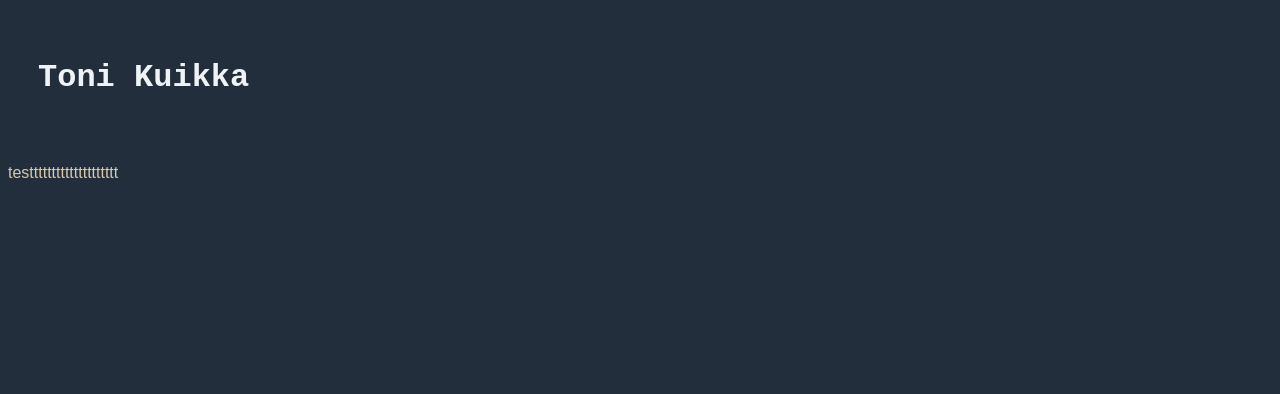
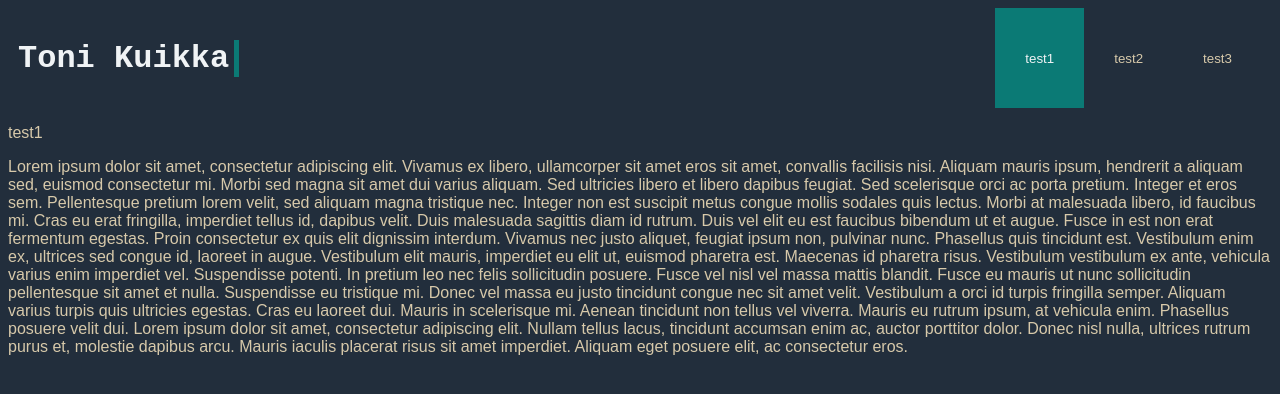
Before and after one commit to tonikuikka/tonikuikka.github.io, a Nuxt app: page / in a window 1280 px wide. Shown: the top 394 px of the page. Built offline with nearby package versions, Linux system fonts and the light colour scheme.

Commit message:
Add a tab control

```diff
--- a/assets/style/main.css
+++ b/assets/style/main.css
@@ -9,4 +9,6 @@
 html, body, div#__nuxt {
     height: 100% !important;
     background: var(--background);
+	color: var(--paragraphs);
+	font-family: Arial, Helvetica, sans-serif;
 }
--- a/assets/style/main.scss
+++ /dev/null
@@ -1,42 +0,0 @@
-body {
-  margin: 0;
-  background-color: #000;
-  position: absolute;
-  left: 0;
-  right: 0;
-  top: 0;
-  bottom: 0;
-
-  color: #fff;
-
-  display: flex;
-  justify-content: center;
-  align-items: center;
-
-  font-family: 'Courier New', Courier, monospace;
-}
-
-*,
-*:focus {
-  outline: none !important;
-}
-
-ol,
-ul {
-  margin: 0px;
-}
-
-.active-folder {
-  color: #1AAF5C;
-}
-
-a,
-a:hover,
-a:visited {
-  text-decoration: none;
-  color: inherit;
-}
-
-a:hover {
-  text-decoration: underline;
-}
--- a/nuxt.config.ts
+++ b/nuxt.config.ts
@@ -9,11 +9,11 @@ export default defineNuxtConfig({
                 { name: 'viewport', content: 'width=device-width, initial-scale=1' }
             ],
             link: [
-        { rel: 'icon', type: 'image/svg', href: '/favicon.svg' }
+                { rel: 'icon', type: 'image/svg', href: '/favicon.svg' },
+                { rel: 'stylesheet', href: 'https://fonts.googleapis.com/icon?family=Material+Icons' }
             ]
         }
     },
-  modules: [
-  ],
+    modules: [],
     css: ['~/assets/style/main.css']
 })
--- a/pages/index.vue
+++ b/pages/index.vue
@@ -1,34 +1,146 @@
+<script lang="ts">
+    export default {
+        data() {
+            return {
+                tabs: [
+                    'test1',
+                    'test2',
+                    'test3'
+                ] as string[],
+                selectedTab: 'test1' as string,
+                hideMenu: true
+            }
+        },
+        watch: {
+            selectedTab: function() {
+                this.changePage();
+            }
+        },
+        methods: {
+            changePage: function() {
+                const container = this.$refs['page-content'] as HTMLElement;
+                const index = this.tabs.indexOf(this.selectedTab);
+
+                container.scrollTo({
+                    top: container.scrollTop,
+                    left: (container.scrollWidth / this.tabs.length) * index,
+                    behavior: 'smooth' as ScrollBehavior
+                });
+            },
+        }
+    }
+</script>
+
 <template>
     <div id="page-wrapper">
         <header>
-            <h1>Toni Kuikka</h1>
+            <h1>
+                <p class="typing-effect">Toni Kuikka</p>
+            </h1>
+            <div id="navigator">
+                <button @click="hideMenu = !hideMenu">
+                    <span class="material-icons mobile-only">
+                        menu
+                    </span>
+                </button>
+                <span :class="{'hidden': hideMenu}">
+                    <button v-for="tab of tabs" @click="selectedTab = tab"
+                    :disabled="tab === selectedTab">
+                        {{ tab }}
+                    </button>
+                </span>
+            </div>
         </header>
-        <div id="page-content">
-            <p>testttttttttttttttttttt</p>
+        <div id="page-content" ref="page-content">
+            <div class="page-tabs" v-for="tab of tabs">
+                <p>{{tab}}</p>
+                <p>
+                    Lorem ipsum dolor sit amet, consectetur adipiscing elit. Vivamus ex libero, ullamcorper sit amet eros sit amet, convallis facilisis nisi. Aliquam mauris ipsum, hendrerit a aliquam sed, euismod consectetur mi. Morbi sed magna sit amet dui varius aliquam. Sed ultricies libero et libero dapibus feugiat. Sed scelerisque orci ac porta pretium. Integer et eros sem. Pellentesque pretium lorem velit, sed aliquam magna tristique nec. Integer non est suscipit metus congue mollis sodales quis lectus. Morbi at malesuada libero, id faucibus mi. Cras eu erat fringilla, imperdiet tellus id, dapibus velit. Duis malesuada sagittis diam id rutrum. Duis vel elit eu est faucibus bibendum ut et augue. Fusce in est non erat fermentum egestas. Proin consectetur ex quis elit dignissim interdum.
+
+Vivamus nec justo aliquet, feugiat ipsum non, pulvinar nunc. Phasellus quis tincidunt est. Vestibulum enim ex, ultrices sed congue id, laoreet in augue. Vestibulum elit mauris, imperdiet eu elit ut, euismod pharetra est. Maecenas id pharetra risus. Vestibulum vestibulum ex ante, vehicula varius enim imperdiet vel. Suspendisse potenti. In pretium leo nec felis sollicitudin posuere. Fusce vel nisl vel massa mattis blandit. Fusce eu mauris ut nunc sollicitudin pellentesque sit amet et nulla.
+
+Suspendisse eu tristique mi. Donec vel massa eu justo tincidunt congue nec sit amet velit. Vestibulum a orci id turpis fringilla semper. Aliquam varius turpis quis ultricies egestas. Cras eu laoreet dui. Mauris in scelerisque mi. Aenean tincidunt non tellus vel viverra. Mauris eu rutrum ipsum, at vehicula enim. Phasellus posuere velit dui. Lorem ipsum dolor sit amet, consectetur adipiscing elit. Nullam tellus lacus, tincidunt accumsan enim ac, auctor porttitor dolor. Donec nisl nulla, ultrices rutrum purus et, molestie dapibus arcu. Mauris iaculis placerat risus sit amet imperdiet. Aliquam eget posuere elit, ac consectetur eros.
+                </p>
+            </div>
         </div>
     </div>
 </template>
 
 <style scoped>
     header {
-        padding: 30px;
+        display: flex;
+        padding: 0 10px;
+        align-items: center;
+        white-space: nowrap;
+        height: 100px;
     }
     h1 {
         color: var(--headers);
         font-family: 'Courier New', Courier, monospace;
+        width: fit-content;
     }
-    #page-content {
+    div#navigator {
+        margin-left: auto;
+        height:100%;
+        display:flex;
+    }
+    div#navigator button {
+        height: 100%;
+        padding: 30px;
+        background: none;
         color: var(--paragraphs);
-        font-family: Arial, Helvetica, sans-serif;
+        border: none;
+        transition: 0.3s;
     }
-    #page-content > p {
-        animation: typing 10s steps(100) forwards;
+    div#navigator button:not(:disabled):hover {
+        background: var(--accent2);
+    }
+    div#navigator button:disabled {
+        background: var(--accent1);
+        color: var(--headers);
+    }
+    p.typing-effect {
         width: 0;
+        white-space: nowrap;
         overflow: hidden;
-        border-right: 2px var(--headers);
+        border-right: 5px solid var(--accent1);
+        animation: typing 2s steps(11) forwards;
     }
+    div#page-content {
+        width: 100%;
+        height: 100%;
+        overflow: hidden;
+        display: flex;
+        scroll-snap-type: x mandatory;
+    }
+    div.page-tabs {
+        min-width: 100%;
+        max-width: 100%;
+        min-height: 100%;
+        max-height: 100%;
+        scroll-snap-align: start;
+        overflow-x: hidden;
+        overflow-y: auto;
+        position: sticky;
+    }
+    button:not(:disabled) {
+        cursor: pointer;
+    }
+
     @keyframes typing {
         from { width: 0 }
         to { width: 100%; }
     }
+
+    #navigator .hidden {
+        display:none;
+    }
+    @media (min-width: 640px) {
+        .mobile-only {
+            visibility: hidden;
+        }
+        #navigator .hidden {
+            display: initial;
+        }
+    }
 </style>
```
Lines whose indentation alone changed are shown as unchanged.
